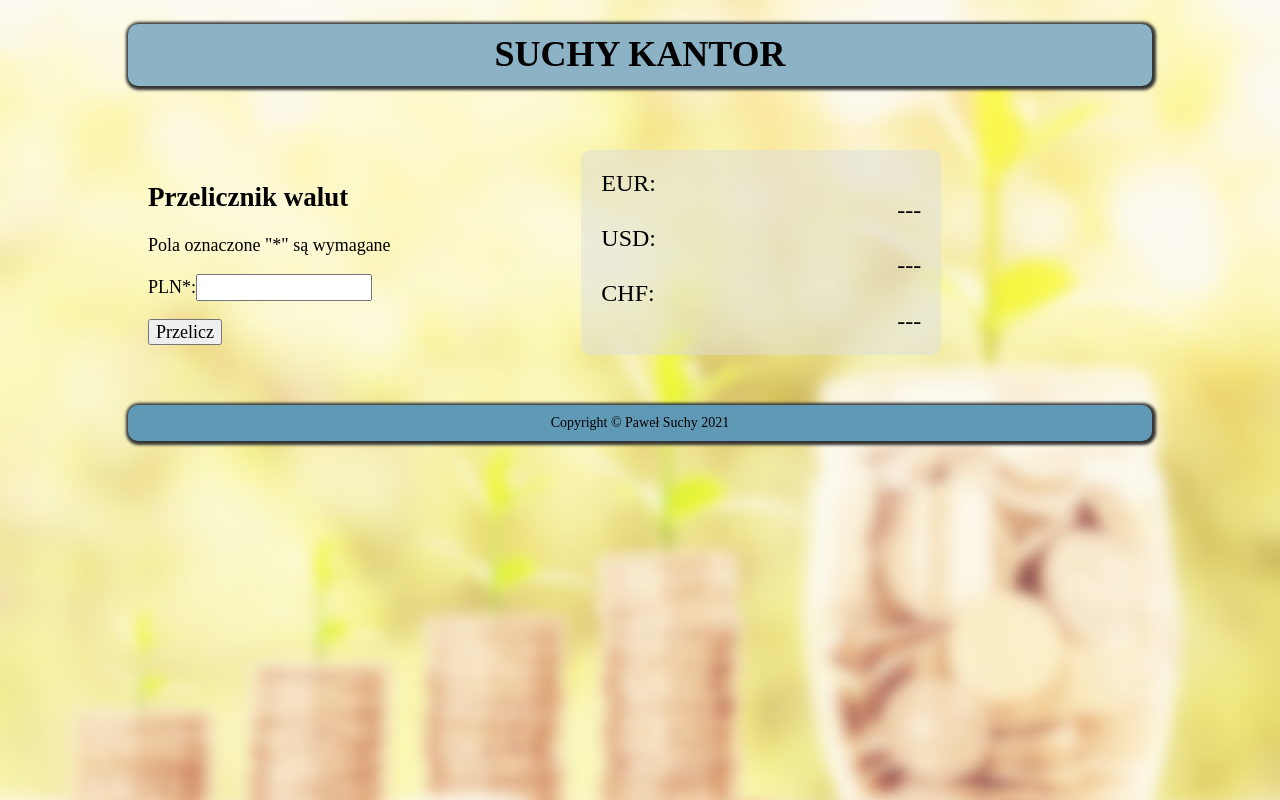
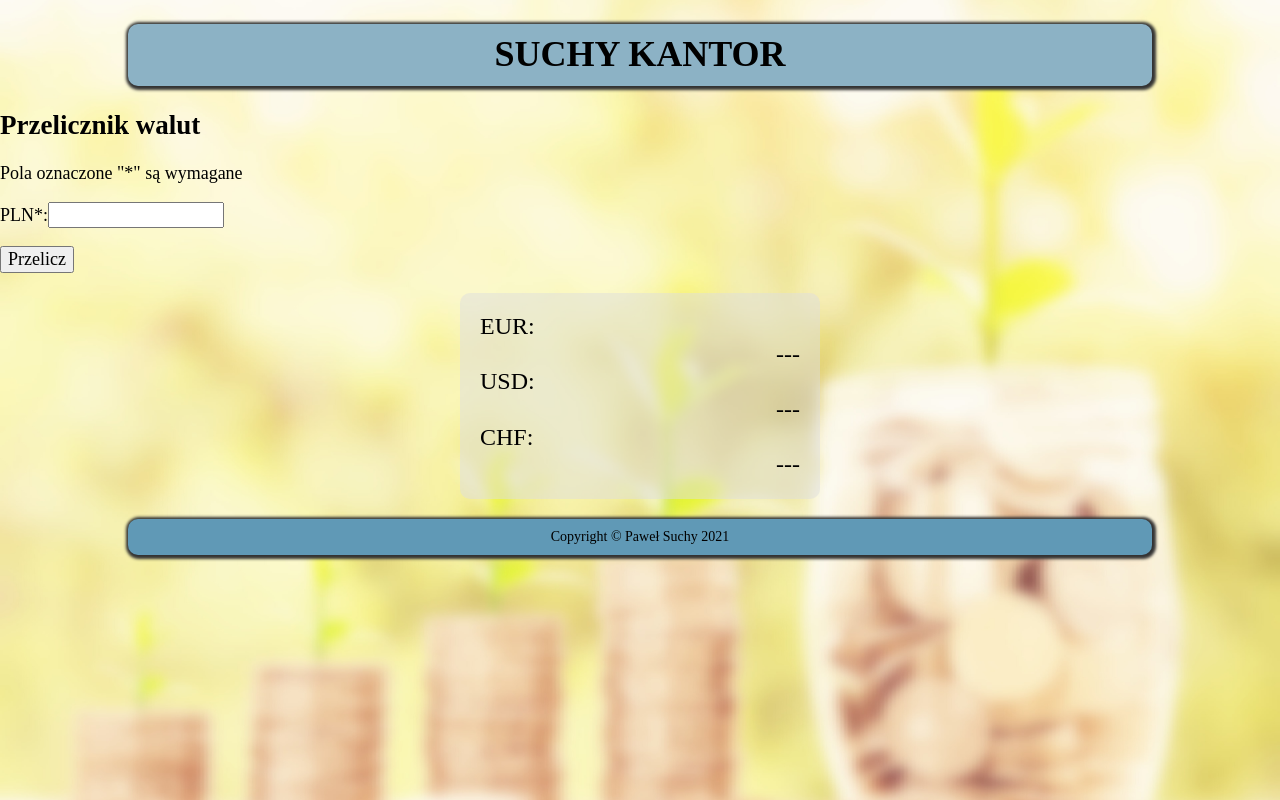
Before and after one commit to pawlo1994/currency-converter-react, a React (Create React App) app: page / in a window 1280 px wide. Built offline with nearby package versions, Linux system fonts and the light colour scheme; a web font is replaced by a local one.

Commit message:
prop className for main added

```diff
--- a/src/Main/index.js
+++ b/src/Main/index.js
@@ -1,7 +1,7 @@
 import "./style.css";
 
-const Main = ({ children }) => (
-    <main className="main">
+const Main = ({ children, className }) => (
+    <main className={className}>
         {children}
     </main>
 );
```
